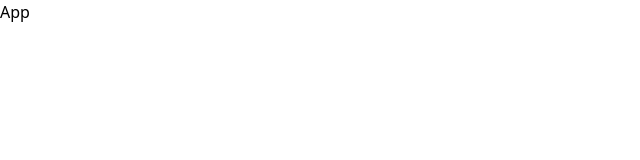
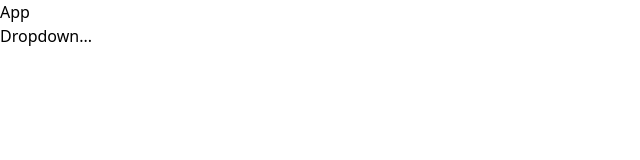
Before and after one commit to BehkoVasilev/comps, a React (Create React App) app: page / in a window 1280 px wide. Shown: the top 160 px of the page, without its empty margins (0-640 px from the left). Built offline with nearby package versions, Linux system fonts and the light colour scheme.

Commit message:
add Dropdown component

```diff
--- a/src/App.js
+++ b/src/App.js
@@ -1,6 +1,11 @@
+import Dropdown from "./components/Dropdown";
+
 function App() {
     return (
-        <div>App</div>
+        <div>
+            App
+            <Dropdown />
+        </div>
     );
 };
 
--- /dev/null
+++ b/src/components/Dropdown.js
@@ -0,0 +1,7 @@
+function Dropdown () {
+    return (
+        <div> Dropdown...</div>
+    );
+};
+
+export default Dropdown;
```
